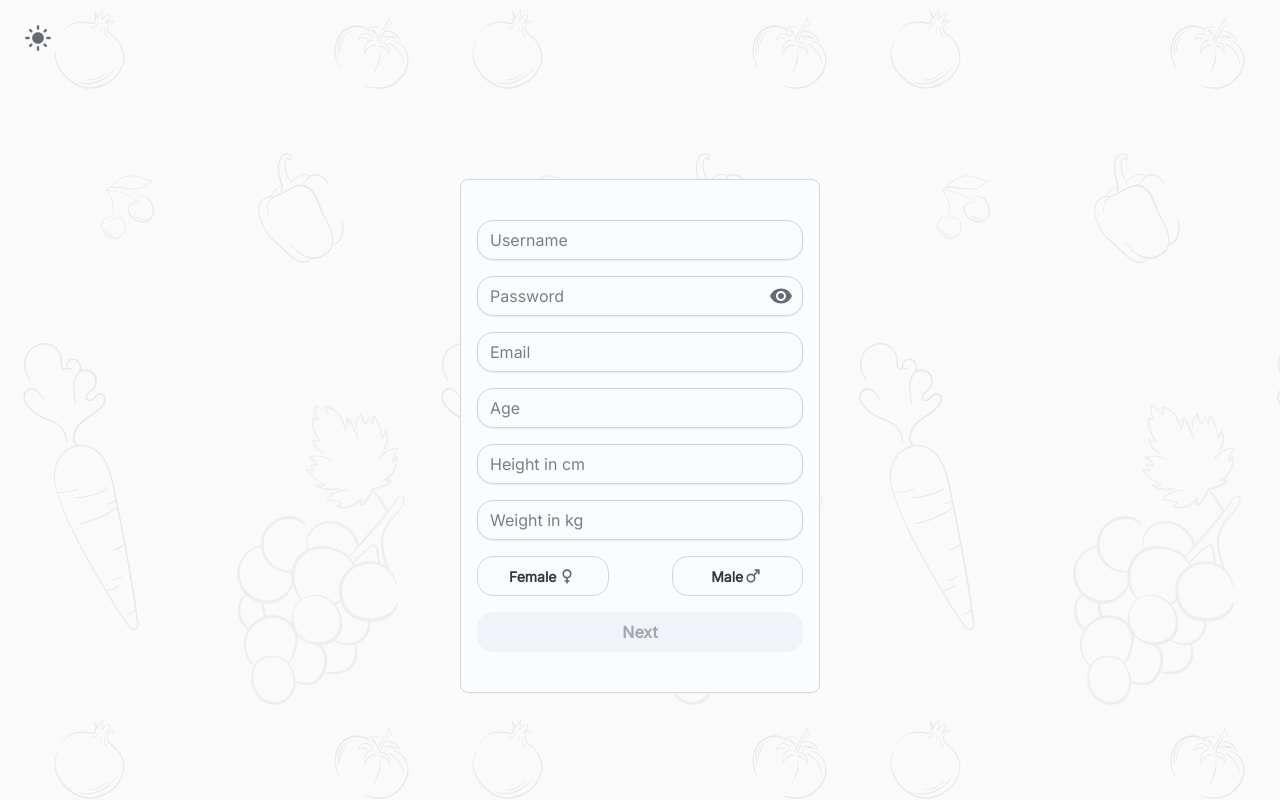
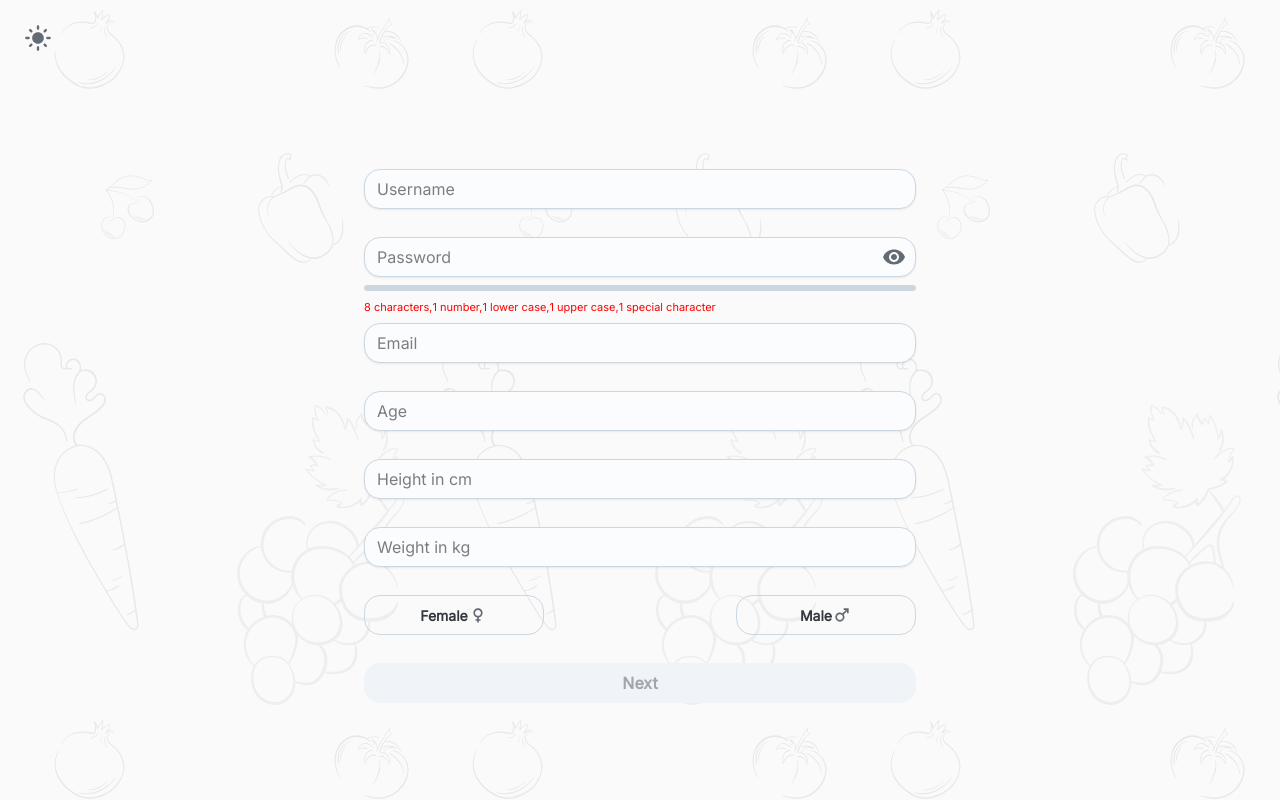
Before and after one commit to JanKrysztop/grub-guru, a Next.js app: page /authorization in a window 1280 px wide. Built offline with nearby package versions, Linux system fonts and the light colour scheme.

Commit message:
add new layout for signup first step, add validation, checks for email nad username, password meter and validation

```diff
--- a/components/forms/signUp/StepOne.js
+++ b/components/forms/signUp/StepOne.js
@@ -7,13 +7,16 @@ import InfoIcon from "@mui/icons-material/Info";
 import { CheckCircle } from "@mui/icons-material";
 import Snackbar from "@mui/joy/Snackbar";
 import { useRouter } from "next/router";
-import { useState } from "react";
+import { useState, useEffect } from "react";
 import Visibility from "@mui/icons-material/Visibility";
 import { VisibilityOff } from "@mui/icons-material";
 import ToggleButtonGroup from "@mui/joy/ToggleButtonGroup";
 import { Button } from "@mui/joy";
 import { Female } from "@mui/icons-material";
 import { Male } from "@mui/icons-material";
+import LinearProgress from "@mui/joy/LinearProgress";
+import Typography from "@mui/joy/Typography";
+import axios from "axios";
 const StepOne = ({
   onNext,
   formState,
@@ -24,17 +27,107 @@ const StepOne = ({
   const togglePasswordVisibility = () => {
     setShowPassword((prevShowPassword) => !prevShowPassword);
   };
+  const [error, setError] = useState({ field: null, message: null });
+  const [conditions, setConditions] = useState({
+    minLength: false,
+    number: false,
+    lowerCase: false,
+    upperCase: false,
+    specialChar: false,
+  });
+
+  const checkUnique = async (event) => {
+    event.preventDefault();
+    const { username, email } = formState;
+    const payload = {
+      username: username,
+      email: email,
+    };
+
+    try {
+      const response = await axios.post(
+        `${process.env.NEXT_PUBLIC_MAIN_URL}/users/check-unique`,
+        payload
+      );
+      console.log(response);
+      onNext();
+    } catch (error) {
+      setError({ field: null, message: null });
+      console.log(error);
+      const message = error.response.data.error;
+      if (
+        message.toLowerCase().includes("username") &&
+        message.toLowerCase().includes("email")
+      ) {
+        setError({
+          field: "both",
+          message: "Both username and email are already taken.",
+        });
+      } else if (message.toLowerCase().includes("username")) {
+        setError({ field: "username", message: "Username is already taken." });
+      } else if (message.toLowerCase().includes("email")) {
+        setError({ field: "email", message: "Email is already registered." });
+      }
+    }
+  };
+  useEffect(() => {
+    const minLength = formState.password.length >= 8;
+    const number = /[0-9]/.test(formState.password);
+    const lowerCase = /[a-z]/.test(formState.password);
+    const upperCase = /[A-Z]/.test(formState.password);
+    const specialChar = /[^a-zA-Z0-9]/.test(formState.password);
+
+    setConditions({ minLength, number, lowerCase, upperCase, specialChar });
+  }, [formState.password]);
+  const totalConditions = Object.values(conditions).filter(Boolean).length;
+  const strength = Math.min((totalConditions * 100) / 5, 100);
+
+  const formatConditionText = (condition) => {
+    switch (condition) {
+      case "minLength":
+        return "8 characters, ";
+      case "number":
+        return "1 number, ";
+      case "lowerCase":
+        return "1 lower case, ";
+      case "upperCase":
+        return "1 upper case, ";
+      case "specialChar":
+        return "1 special character";
+      default:
+        return "";
+    }
+  };
+
   return (
-    <Box>
-      <Card sx={{ width: 360, py: 5 }}>
-        <CardContent>
-          <form className="space-y-4">
+    <Box
+      component="form"
+      onSubmit={checkUnique}
+      sx={{
+        display: "flex",
+        flexDirection: "column",
+        alignItems: "center",
+        justifyContent: "center",
+        textAlign: "center",
+        width: "100%",
+        maxWidth: "sm",
+        p: 3,
+        m: 2,
+      }}
+    >
       <CustomInput
         type="text"
         name="username"
         placeholder="Username"
         value={formState.username}
         onChange={handleInputChange}
+        className="mb-7"
+        style={
+          error.field === "username" || error.field === "both"
+            ? { borderColor: "red", boxShadow: "0 0 0 2px red" }
+            : {}
+        }
+        required
       />
       <CustomInput
         name="password"
@@ -49,13 +142,51 @@ const StepOne = ({
             <VisibilityOff onClick={togglePasswordVisibility} />
           )
         }
+        required
       />
+      <LinearProgress
+        determinate
+        value={strength}
+        sx={{
+          my: 1,
+          width: "100%",
+          bgcolor: "background.level3",
+          color: "#549801",
+        }}
+      />
+      <Box
+        sx={{
+          display: "flex",
+          justifyItems: "start",
+          width: "100%",
+        }}
+        className="mb-2"
+      >
+        {Object.entries(conditions).map(([key, value]) => (
+          <Typography
+            key={key}
+            sx={{
+              color: value ? "green" : "red",
+              fontSize: "11px",
+            }}
+          >
+            {formatConditionText(key)}
+          </Typography>
+        ))}
+      </Box>
       <CustomInput
         type="email"
         name="email"
         placeholder="Email"
         value={formState.email}
         onChange={handleInputChange}
+        className="mb-7"
+        style={
+          error.field === "email" || error.field === "both"
+            ? { borderColor: "red", boxShadow: "0 0 0 2px red" }
+            : {}
+        }
+        required
       />
       <CustomInput
         type="number"
@@ -63,6 +194,8 @@ const StepOne = ({
         placeholder="Age"
         value={formState.age}
         onChange={handleInputChange}
+        className="mb-7"
+        required
       />
       <CustomInput
         type="number"
@@ -70,6 +203,8 @@ const StepOne = ({
         placeholder="Height in cm"
         value={formState.height}
         onChange={handleInputChange}
+        className="mb-7"
+        required
       />
       <CustomInput
         type="number"
@@ -77,18 +212,27 @@ const StepOne = ({
         placeholder="Weight in kg"
         value={formState.weight}
         onChange={handleInputChange}
+        className="mb-7"
+        required
       />
       <ToggleButtonGroup
         value={formState.gender}
         onChange={(event, newValue) => {
           handleGenderChange(newValue);
         }}
-              spacing={8}
+        className="mb-7"
+        sx={{
+          width: "100%",
+          display: "flex",
+          alignItems: "center",
+          justifyContent: "space-between",
+        }}
+        required
       >
         <Button
           value="female"
           sx={{
-                  width: "132px ",
+            width: "180px ",
             height: "40px ",
             borderRadius: "16px",
             // backgroundColor: "#292B29",
@@ -111,7 +255,7 @@ const StepOne = ({
         <Button
           value="male"
           sx={{
-                  width: "132px ",
+            width: "180px ",
             height: "40px",
             borderRadius: "16px",
             // backgroundColor: "#292B29",
@@ -133,8 +277,7 @@ const StepOne = ({
         </Button>
       </ToggleButtonGroup>
       <CustomButton
-              type="button"
-              onClick={onNext}
+        type="submit"
         disabled={
           !formState.username ||
           !formState.password ||
@@ -142,14 +285,29 @@ const StepOne = ({
           !formState.age ||
           !formState.height ||
           !formState.weight ||
-                !formState.gender
+          !formState.gender ||
+          Object.values(conditions).includes(false)
         }
       >
         Next
       </CustomButton>
-          </form>
-        </CardContent>
-      </Card>
+      <Snackbar
+        anchorOrigin={{
+          vertical: "bottom",
+          horizontal: "center",
+        }}
+        autoHideDuration={4000}
+        open={error.message}
+        variant="solid"
+        color="danger"
+        size="lg"
+        onClose={() => {
+          setError({ field: null, message: null });
+        }}
+      >
+        <InfoIcon />
+        {error.message}
+      </Snackbar>
     </Box>
   );
 };
--- a/components/ui/CustomInput.js
+++ b/components/ui/CustomInput.js
@@ -3,6 +3,7 @@ import { forwardRef } from "react";
 const customInputStyles = {
   height: "40px",
   borderRadius: "16px",
+  width: "100%",
   "&.MuiInput-root.Mui-focused, &.MuiInput-root.Mui-focused::before": {
     boxShadow: `inset 0 0 0 2px #549801`,
   },
--- a/pages/forgot-password.js
+++ b/pages/forgot-password.js
@@ -49,12 +49,24 @@ const ForgotPassword = () => {
         flexDirection: "column",
         alignItems: "center",
         justifyContent: "center",
-        minHeight: "90vh",
+        height: "90vh",
       }}
     >
-      <Card sx={{ width: 420, py: 5 }}>
-        <CardContent>
-          <form onSubmit={handleSubmit}>
+      <Box
+        component="form"
+        onSubmit={handleSubmit}
+        sx={{
+          display: "flex",
+          flexDirection: "column",
+          alignItems: "center",
+          justifyContent: "center",
+          textAlign: "center",
+          width: "100%",
+          maxWidth: "sm",
+          p: 3,
+          m: 2,
+        }}
+      >
         <CustomInput
           id="email"
           type={"email"}
@@ -66,9 +78,6 @@ const ForgotPassword = () => {
         <CustomButton type="submit" loading={loading}>
           Send Reset Instructions
         </CustomButton>
-          </form>
-        </CardContent>
-      </Card>
         <Snackbar
           anchorOrigin={{
             vertical: "bottom",
@@ -104,6 +113,7 @@ const ForgotPassword = () => {
           {message}
         </Snackbar>
       </Box>
+    </Box>
   );
 };
 
```
Also changed, not shown: 1 other file (tests, documents, lock files or other folders). Lines whose indentation alone changed are shown as unchanged.
